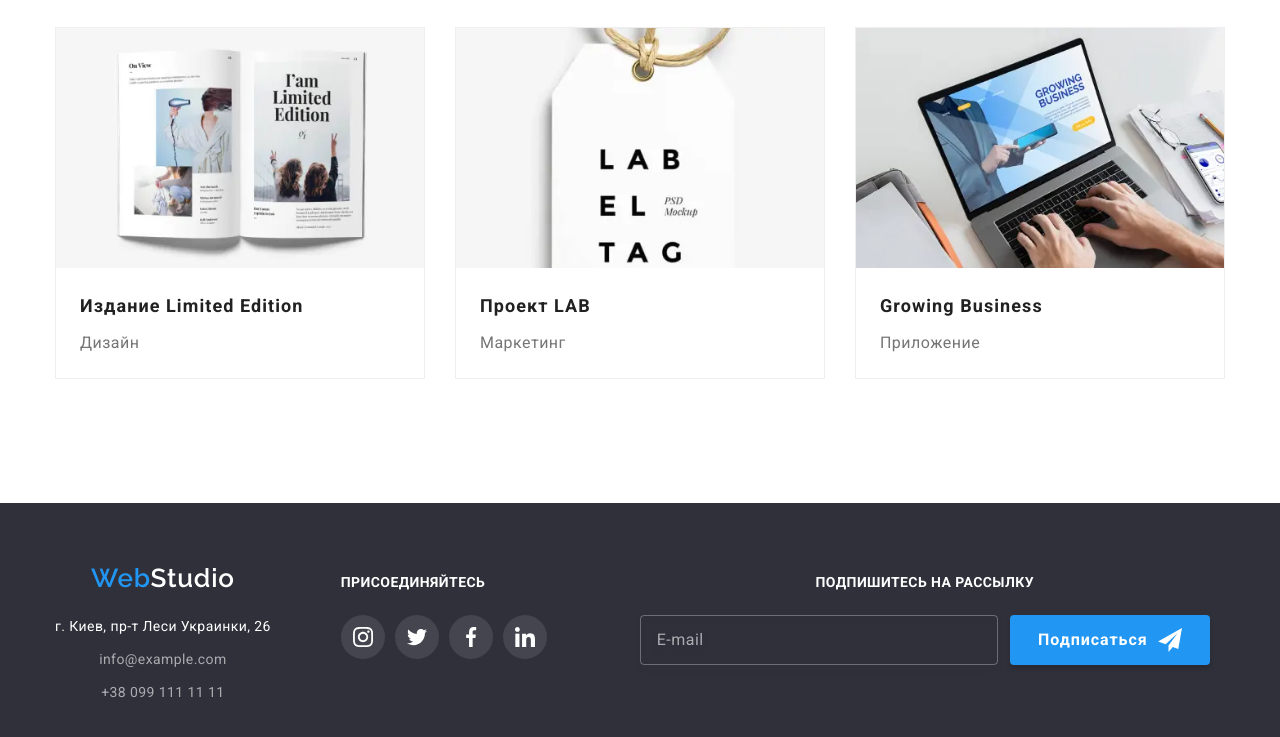
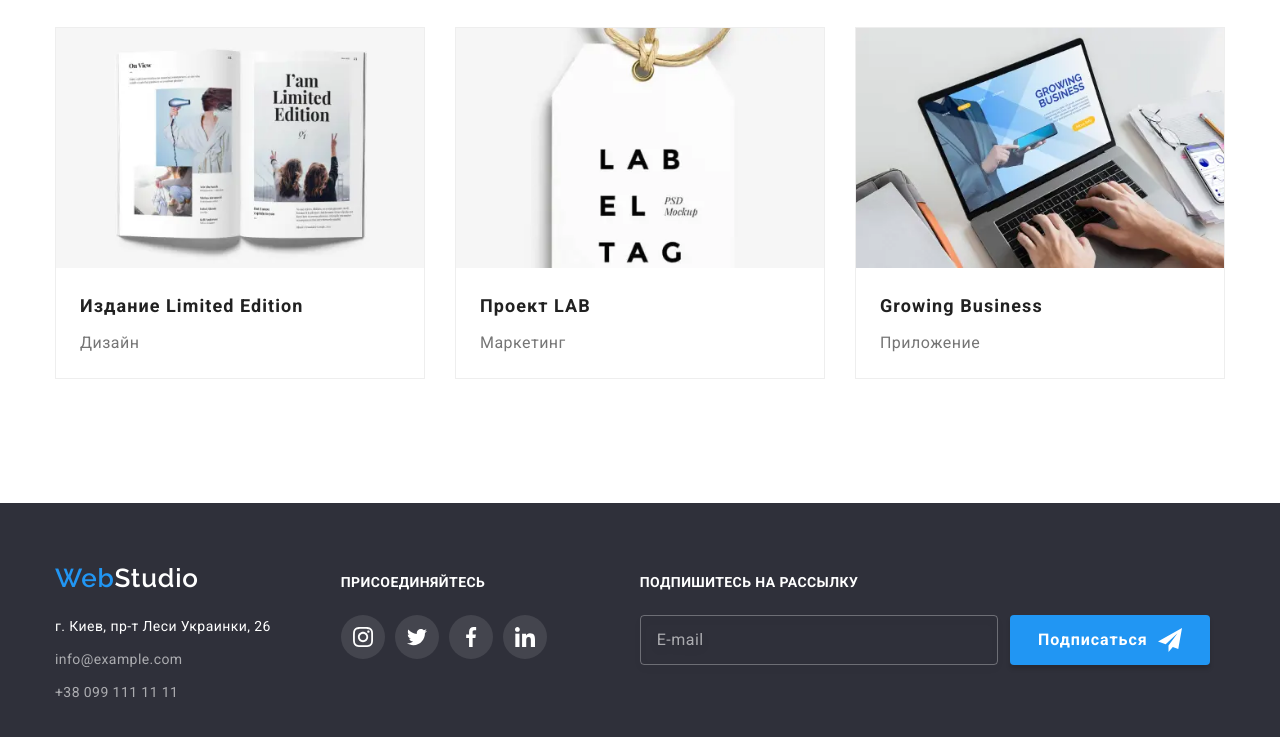
Before and after one commit to Viktoriia-Kostiuk/goit-markup-hw-08, a plain HTML site: page portfolio.html in a window 1280 px wide. Shown: the part 992-1729 px from the top of the page. Drawn offline with nearby package versions, Linux system fonts and the light colour scheme.

Commit message:
ДЗ №8

```diff
--- a/portfolio.html
+++ b/portfolio.html
@@ -319,7 +319,7 @@
         <footer class="footer">
             <div class="container">
                 <div class="address-inform">
-                    <div>
+                    <div class="address-container">
                         <a class="footer-logo" href="./index.html"><span>Web</span>Studio</a>
                         <address class="address">
                             <p class="address-item">г. Киев, пр-т Леси Украинки, 26</p>
@@ -364,7 +364,7 @@
 
                 </div>
 
-                <form>
+                <form class="footer-form">
                     <b class="subscribe-text">Подпишитесь на рассылку </b>
                     <div class="subscribe-field">
                         <input class="input-subscribe" type="email" name="subscribe" placeholder="E-mail">
```
